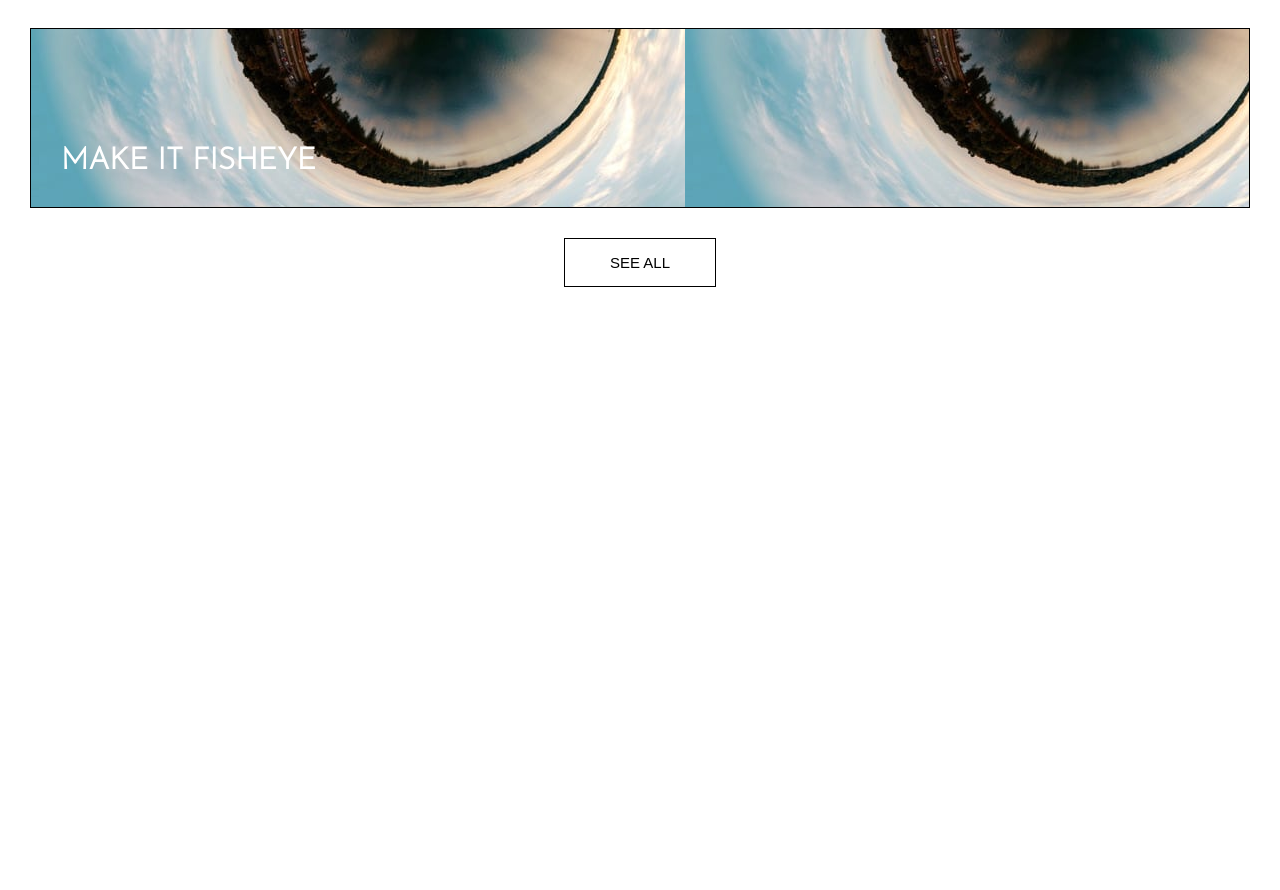
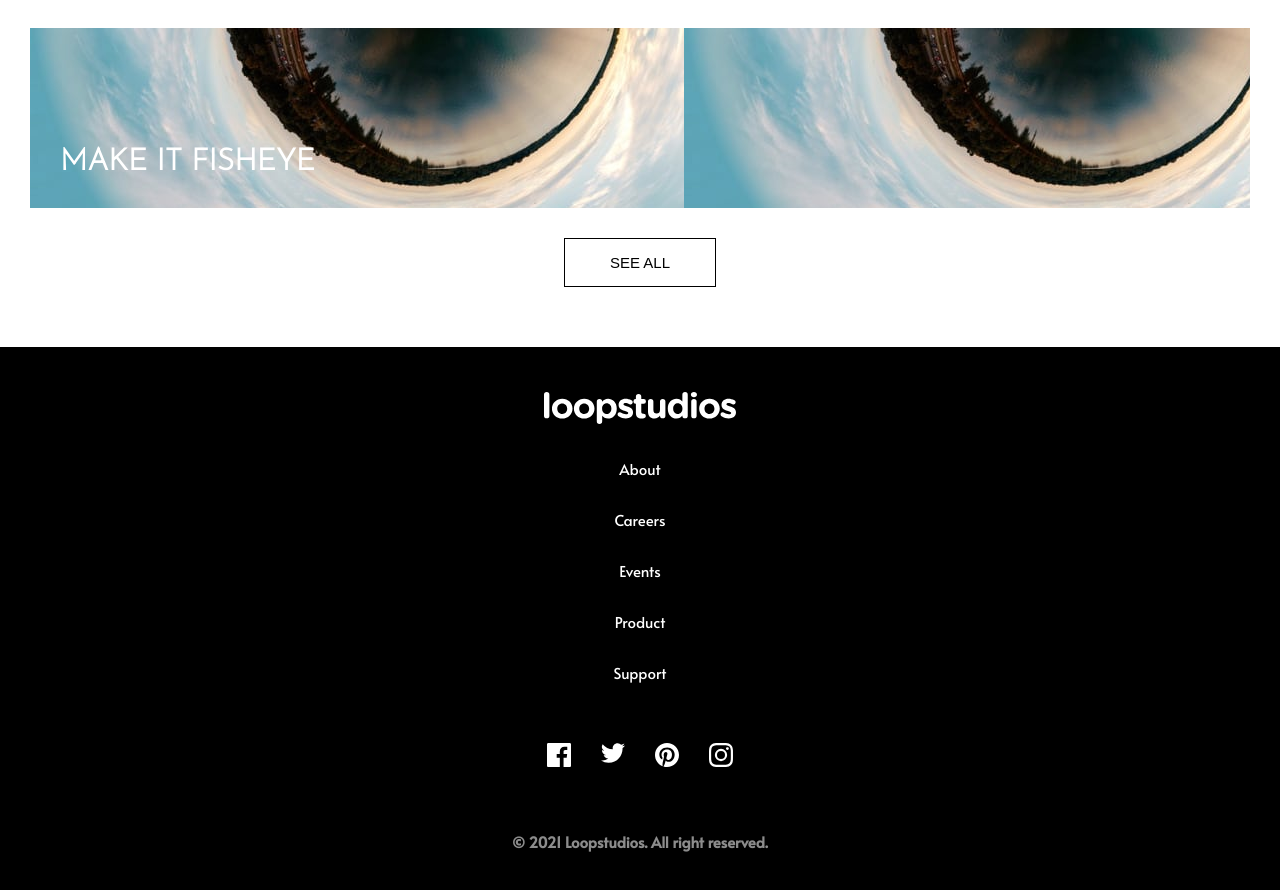
Before and after one commit to simonastefanescu/loopstudios-site, a plain HTML site: page index.html in a window 1280 px wide. Shown: the part 3470-4360 px from the top of the page. Before the commit the page ends 3757 px from the top, so only its background shows below. Drawn offline with Linux system fonts and the light colour scheme.

Commit message:
am terminat sectiunea footer

```diff
--- a/index.html
+++ b/index.html
@@ -87,7 +87,52 @@
     </section>
 
     <section class="footer">
-        <div class="container"></div>
+        <div class="container">
+            <a href="#">
+                <img class="logo" src="./images/icons/logo.svg" alt="logo">
+            </a>
+
+            <nav>
+                <ul>
+                    <li>About</li>
+                    <li>Careers</li>
+                    <li>Events</li>
+                    <li>Product</li>
+                    <li>Support</li>
+                </ul>
+            </nav>
+
+
+            <div class="social">
+                <ul>
+                    <li><a href="#">
+                            <img src="./images/icons/icon-facebook.svg" alt="Menu" />
+                        </a></li>
+                    <li>
+                        <a href="#">
+                            <img src="./images/icons/icon-twitter.svg" alt="Menu" />
+                        </a>
+                    </li>
+                    <li>
+                        <a href="#">
+                            <img src="./images/icons/icon-pinterest.svg" alt="Menu" />
+                        </a>
+                    </li>
+                    <li>
+                        <a href="#">
+                            <img src="./images/icons/icon-instagram.svg" alt="Menu" />
+                        </a>
+                    </li>
+                </ul>
+            </div>
+
+
+            <p>
+                <strong>© 2021 Loopstudios. All right reserved.</strong>
+            </p>
+
+
+        </div>
     </section>
 </body>
 
--- a/styles/main.scss
+++ b/styles/main.scss
@@ -83,7 +83,6 @@
         article {
             height: 180px;
             width: 100%;
-                border: 1px solid black;
             margin-bottom: $mid;
             padding: $mid;
             display: flex;
@@ -131,6 +130,7 @@
             }
 
         }
+
         button {
             background-color: $white;
             border: 1px solid $black;
@@ -145,3 +145,47 @@
         }
     }
 }
+
+.footer {
+    margin-top: $xl;
+    background-color: $black;
+    text-align: center;
+    color: $white;
+    padding: $lg 0;
+
+    .container {
+        text-align: center;
+
+        ul {
+            padding: 0;
+            margin: 0;
+            list-style: none;
+            margin-top: $mid;
+
+            li {
+                margin-bottom: $mid;
+
+            }
+        }
+
+        .social {
+
+
+            ul {
+                display: flex;
+                justify-content: center;
+                padding-top: $baseSpacing;
+
+
+                li {
+                    padding: $baseSpacing;
+                }
+            }
+        }
+
+        p {
+            color: $grey;
+        }
+
+    }
+}
```
Also changed, not shown: styles/main.css, 1 other file. Lines whose indentation alone changed are shown as unchanged.
